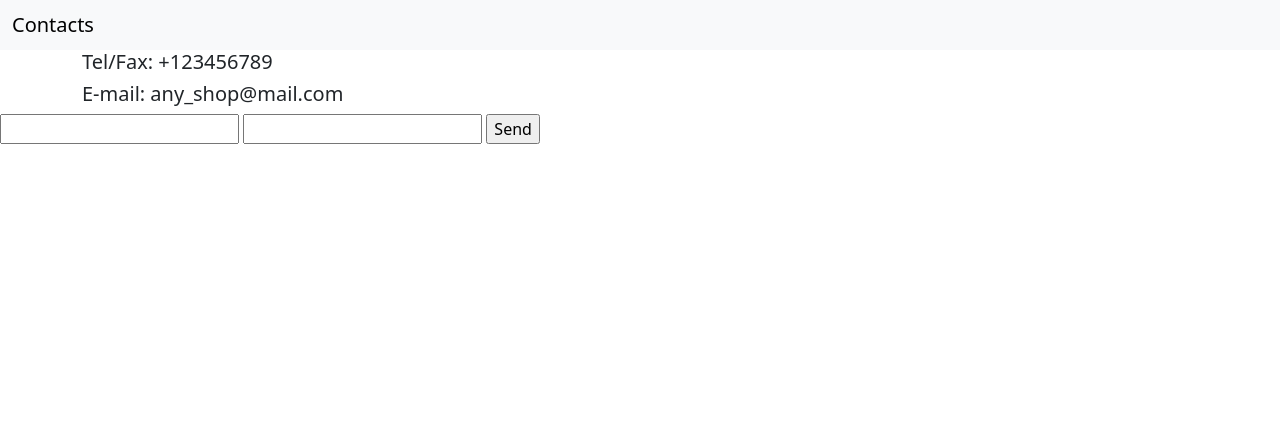
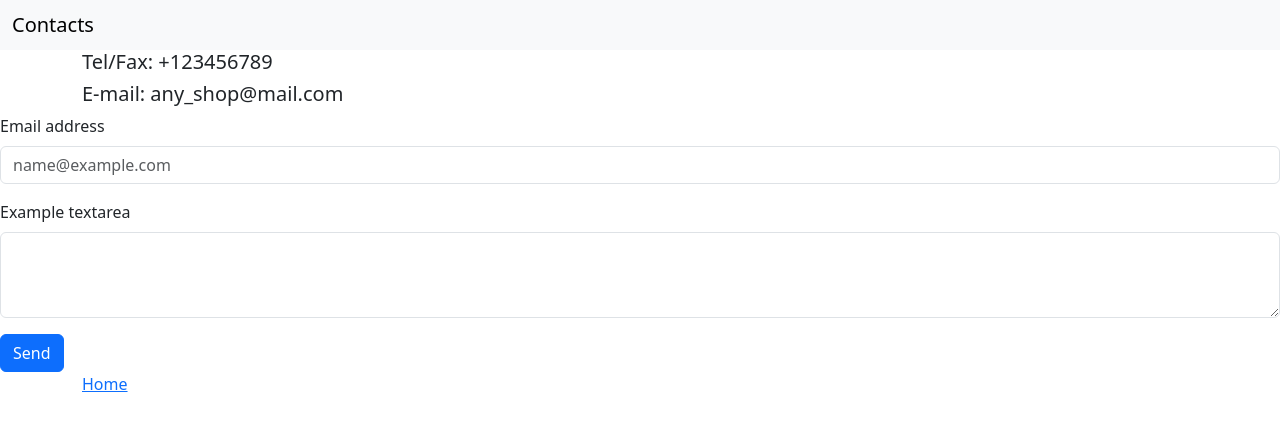
Before and after one commit to GlebOhlopkov/electro_shop, a Django app: template catalog/templates/catalog/contacts.html in a window 1280 px wide. Shown: the top 431 px of the page. Run offline with Django 4.2, Linux system fonts and the light colour scheme; the template is opened without the code that fills it, so the values that code supplies are empty.

Commit message:
correct html-path

```diff
--- a/catalog/templates/catalog/contacts.html
+++ b/catalog/templates/catalog/contacts.html
@@ -21,24 +21,21 @@
 </div>
 
 <form method="post">
-	{% csrf_token %}
-	<input name="email" />
-    <input name="message" />
-	<input type="submit" value="Send" />
+    {% csrf_token %}
+    <div class="mb-3">
+        <label for="exampleFormControlInput1" class="form-label">Email address</label>
+        <input name="email" type="email" class="form-control" id="exampleFormControlInput1" placeholder="name@example.com">
+    </div>
+    <div class="mb-3">
+        <label for="exampleFormControlTextarea1" class="form-label">Example textarea</label>
+        <textarea name="message" class="form-control" id="exampleFormControlTextarea1" rows="3"></textarea>
+    </div>
+    <button type="submit" class="btn btn-primary">Send</button>
 </form>
 
-<!--<form method="post">-->
-<!--    {% csrf_token %}-->
-<!--    <div class="mb-3">-->
-<!--        <label for="exampleFormControlInput1" class="form-label">Email address</label>-->
-<!--        <input type="email" class="form-control" id="exampleFormControlInput1" placeholder="name@example.com">-->
-<!--    </div>-->
-<!--    <div class="mb-3">-->
-<!--        <label for="exampleFormControlTextarea1" class="form-label">Example textarea</label>-->
-<!--        <textarea class="form-control" id="exampleFormControlTextarea1" rows="3"></textarea>-->
-<!--    </div>-->
-<!--    <button type="submit" class="btn btn-primary">Send</button>-->
-<!--</form>-->
+<div class="container">
+    <a href="/">Home</a>
+</div>
 
 <script src="https://cdn.jsdelivr.net/npm/bootstrap@5.3.2/dist/js/bootstrap.bundle.min.js"
         integrity="sha384-C6RzsynM9kWDrMNeT87bh95OGNyZPhcTNXj1NW7RuBCsyN/o0jlpcV8Qyq46cDfL"
--- a/catalog/templates/catalog/home.html
+++ b/catalog/templates/catalog/home.html
@@ -14,8 +14,8 @@
     </div>
 </nav>
 <div class="container">
-    <a href="#">Catalog</a>
-    <a href="#">Contacts</a>
+    <a href="catalog/">Catalog</a>
+    <a href="contacts/">Contacts</a>
 </div>
 
 
--- a/catalog/urls.py
+++ b/catalog/urls.py
@@ -4,5 +4,5 @@ from catalog.views import home, contacts
 app_name = 'catalog'
 urlpatterns = [
     path('', home, name='home'),
-    path('', contacts, name='contacts'),
+    path('contacts/', contacts, name='contacts'),
 ]
```
